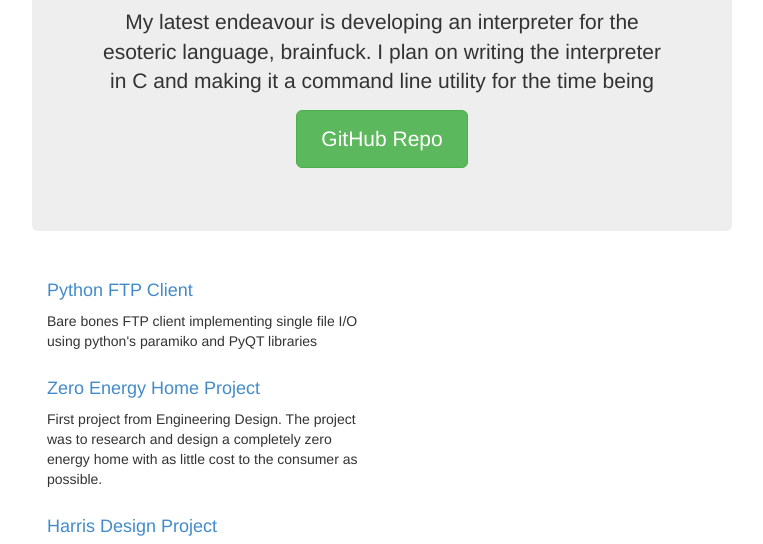
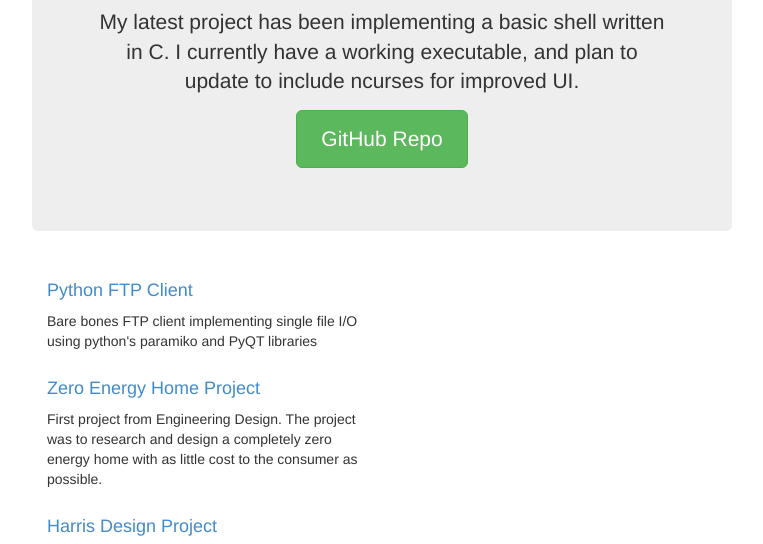
Before and after one commit to smrckln/smrckln.github.io, a plain HTML site: page index.html in a window 1280 px wide. Shown: the part 250-794 px from the top of the page, without its empty margins (258-1021 px from the left). Drawn offline with Linux system fonts and the light colour scheme.

Commit message:
Updating information and resume

```diff
--- a/index.html
+++ b/index.html
@@ -41,8 +41,10 @@
 
       <div class="jumbotron">
         <h1>Latest Project</h1>
-        <p class="lead">My latest endeavour is developing an interpreter for the esoteric language, brainfuck. I plan on writing the interpreter in C and making it a command line utility for the time being</p>
-        <p><a class="btn btn-lg btn-success" href="https://github.com/smrckln/brainfuck-interpreter" target="_new" role="button">GitHub Repo</a></p>
+        <p class="lead">My latest project has been implementing a basic shell written in C. I currently have a working executable, and plan to update
+			to include ncurses for improved UI.
+		</p>
+        <p><a class="btn btn-lg btn-success" href="https://github.com/smrckln/KWISH" target="_new" role="button">GitHub Repo</a></p>
       </div>
 
       <div class="row marketing">
```
Also changed, not shown: 1 other file.
